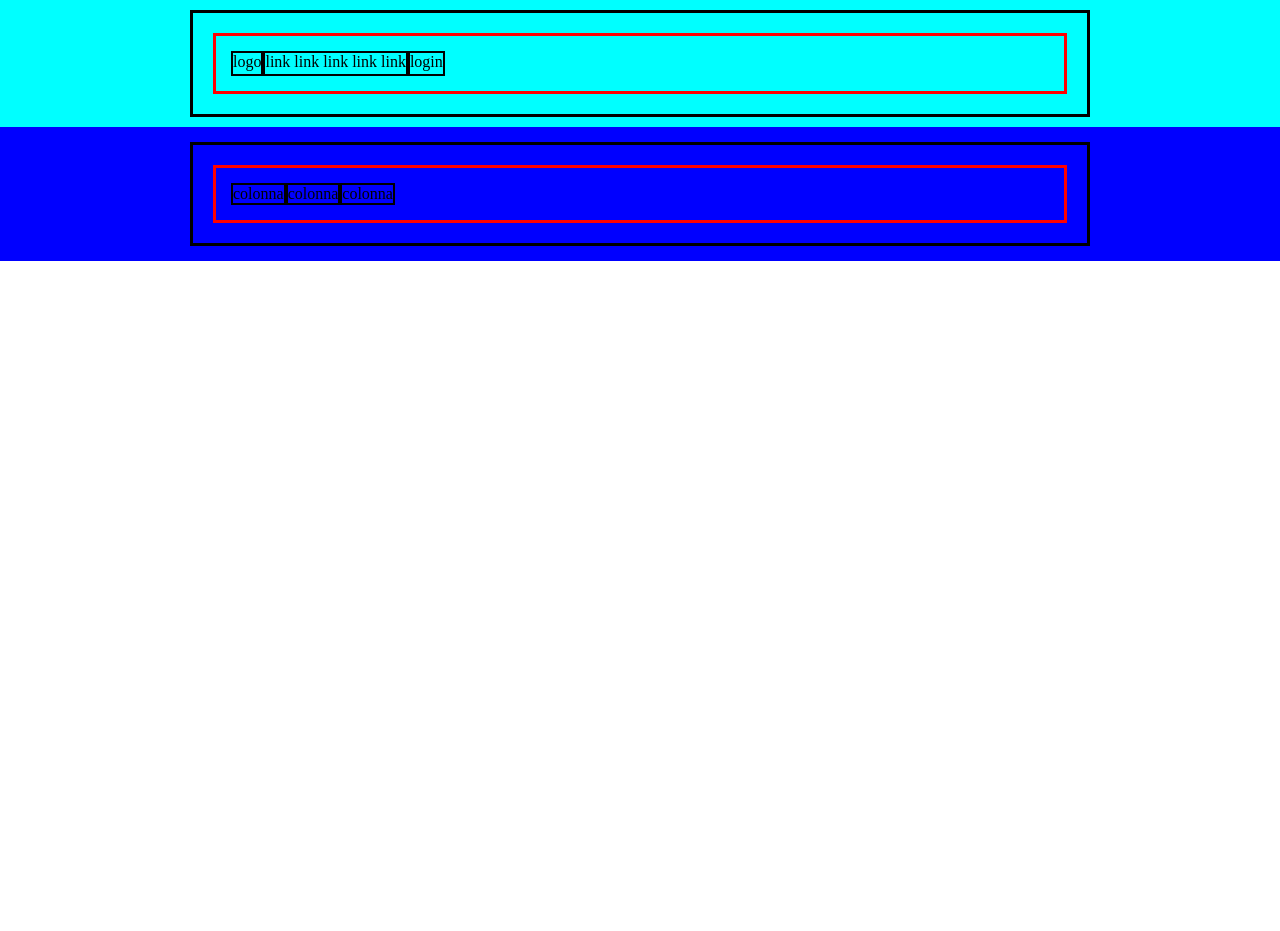
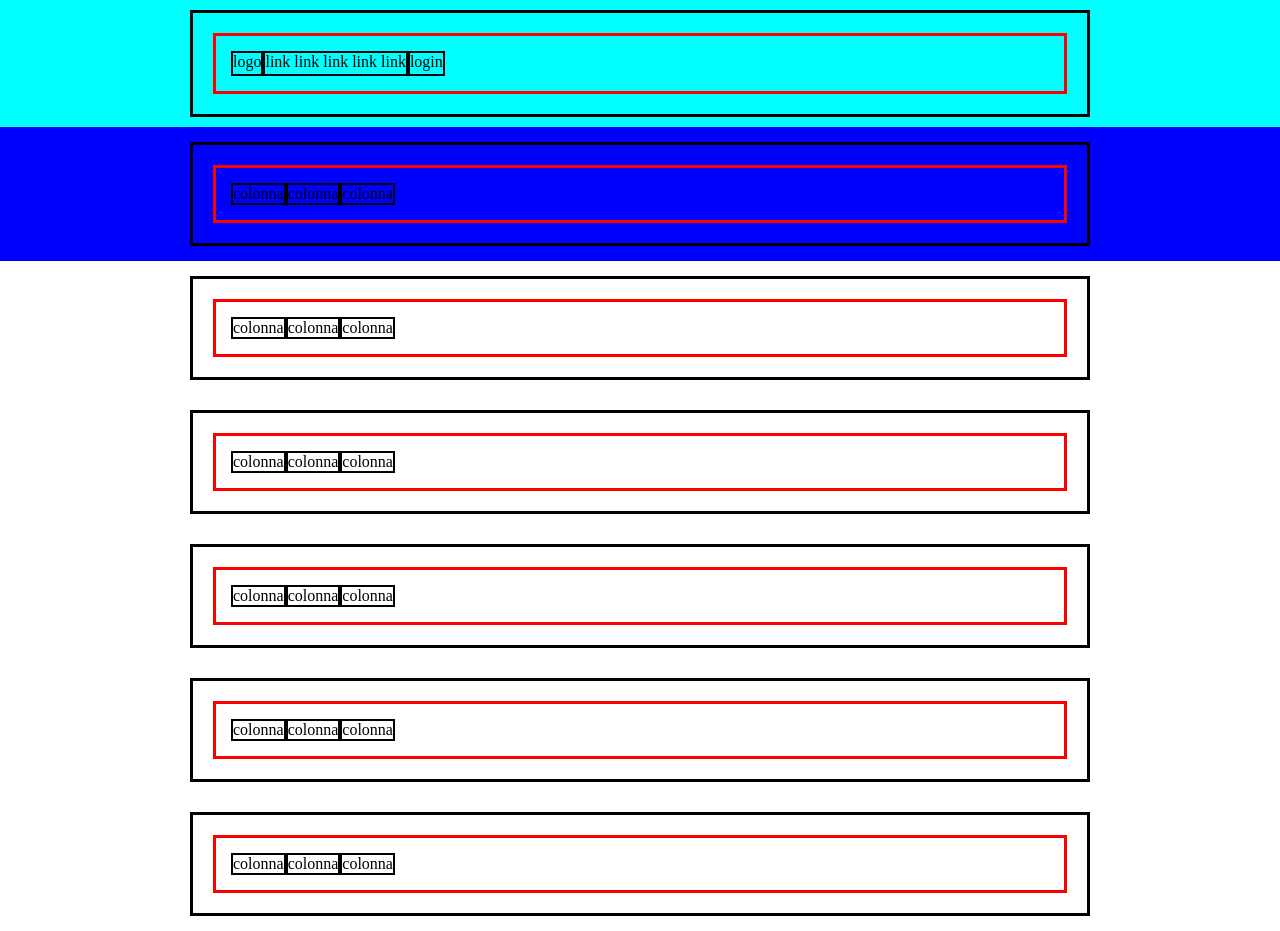
Before and after one commit to ChriCore99/htmlcss-struttura-discord, a plain HTML site: page index.html in a window 1280 px wide. Before the commit the page ends 800 px from the top, so only its background shows below. Drawn offline with Linux system fonts and the light colour scheme.

Commit message:
ADD: aggiunte varie sezioni nel main e commenti

```diff
--- a/index.html
+++ b/index.html
@@ -8,7 +8,9 @@
 </head>
 <body class="debug">
 
+    <!-- header section -->
     <header>
+
         <section class="header-sec">
             <div class="container">
                 <div class="row">
@@ -18,8 +20,13 @@
                 </div>
             </div>
         </section>
+
     </header>
+
+    <!-- main section -->
     <main>
+
+        <!-- main section 1 -->
         <section class="main-sec main-sec1-color">
             <div class="container">
                 <div class="row">
@@ -29,6 +36,62 @@
                 </div>
             </div>
         </section>
+
+        <!-- main section 2 -->
+        <section class="main-sec main-sec2-color">
+            <div class="container">
+                <div class="row">
+                    <div class="col"> colonna </div>
+                    <div class="col"> colonna </div>
+                    <div class="col"> colonna </div>
+                </div>
+            </div>
+        </section>
+
+        <!-- main section 3 -->
+        <section class="main-sec main-sec3-color">
+            <div class="container">
+                <div class="row">
+                    <div class="col"> colonna </div>
+                    <div class="col"> colonna </div>
+                    <div class="col"> colonna </div>
+                </div>
+            </div>
+        </section>
+
+        <!-- main section 4 -->
+        <section class="main-sec main-sec4-color">
+            <div class="container">
+                <div class="row">
+                    <div class="col"> colonna </div>
+                    <div class="col"> colonna </div>
+                    <div class="col"> colonna </div>
+                </div>
+            </div>
+        </section>
+
+        <!-- main section 5 -->
+        <section class="main-sec main-sec5-color">
+            <div class="container">
+                <div class="row">
+                    <div class="col"> colonna </div>
+                    <div class="col"> colonna </div>
+                    <div class="col"> colonna </div>
+                </div>
+            </div>
+        </section>
+
+        <!-- main section 6 -->
+        <section class="main-sec main-sec6-color">
+            <div class="container">
+                <div class="row">
+                    <div class="col"> colonna </div>
+                    <div class="col"> colonna </div>
+                    <div class="col"> colonna </div>
+                </div>
+            </div>
+        </section>
+
     </main>
     <footer></footer>
 
```
